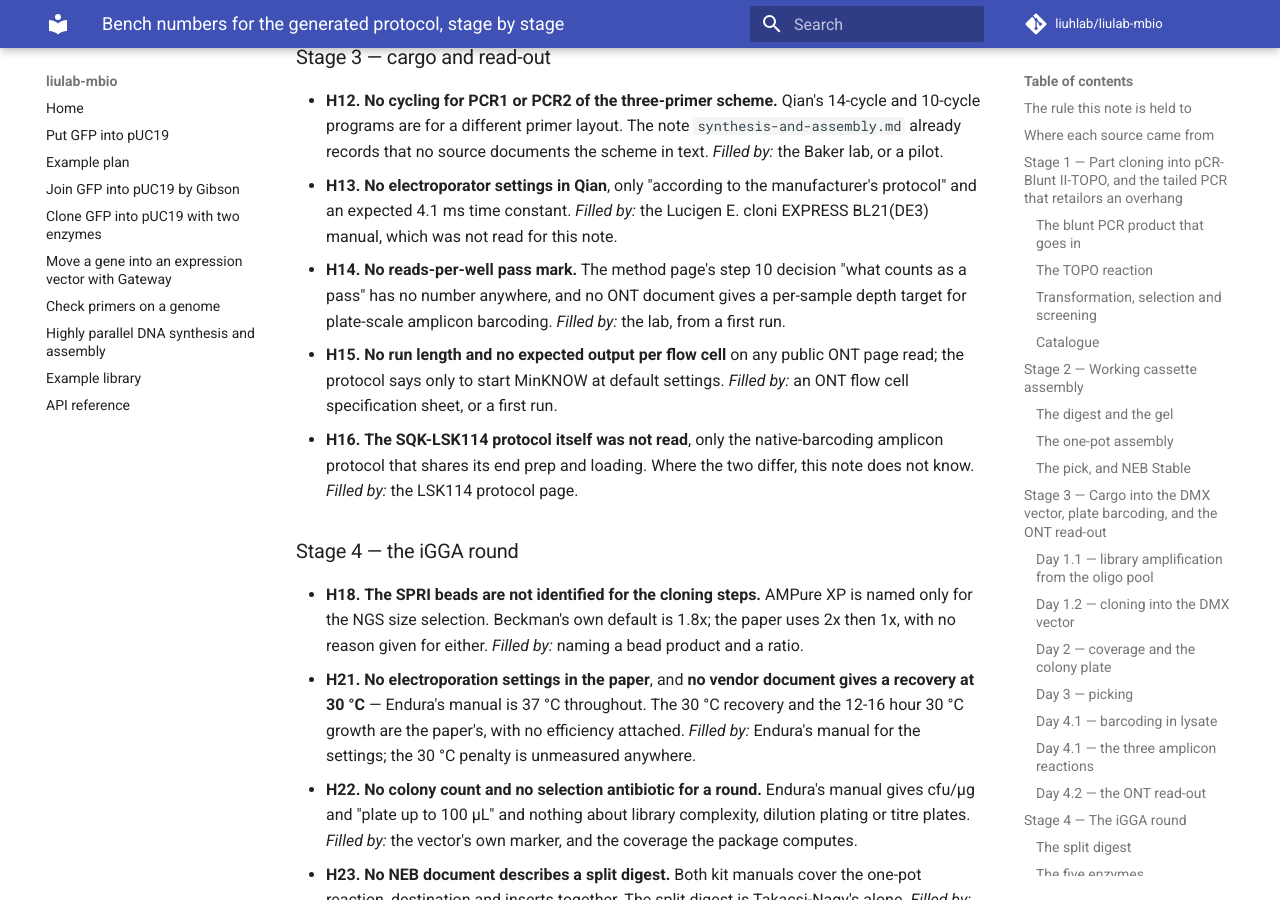
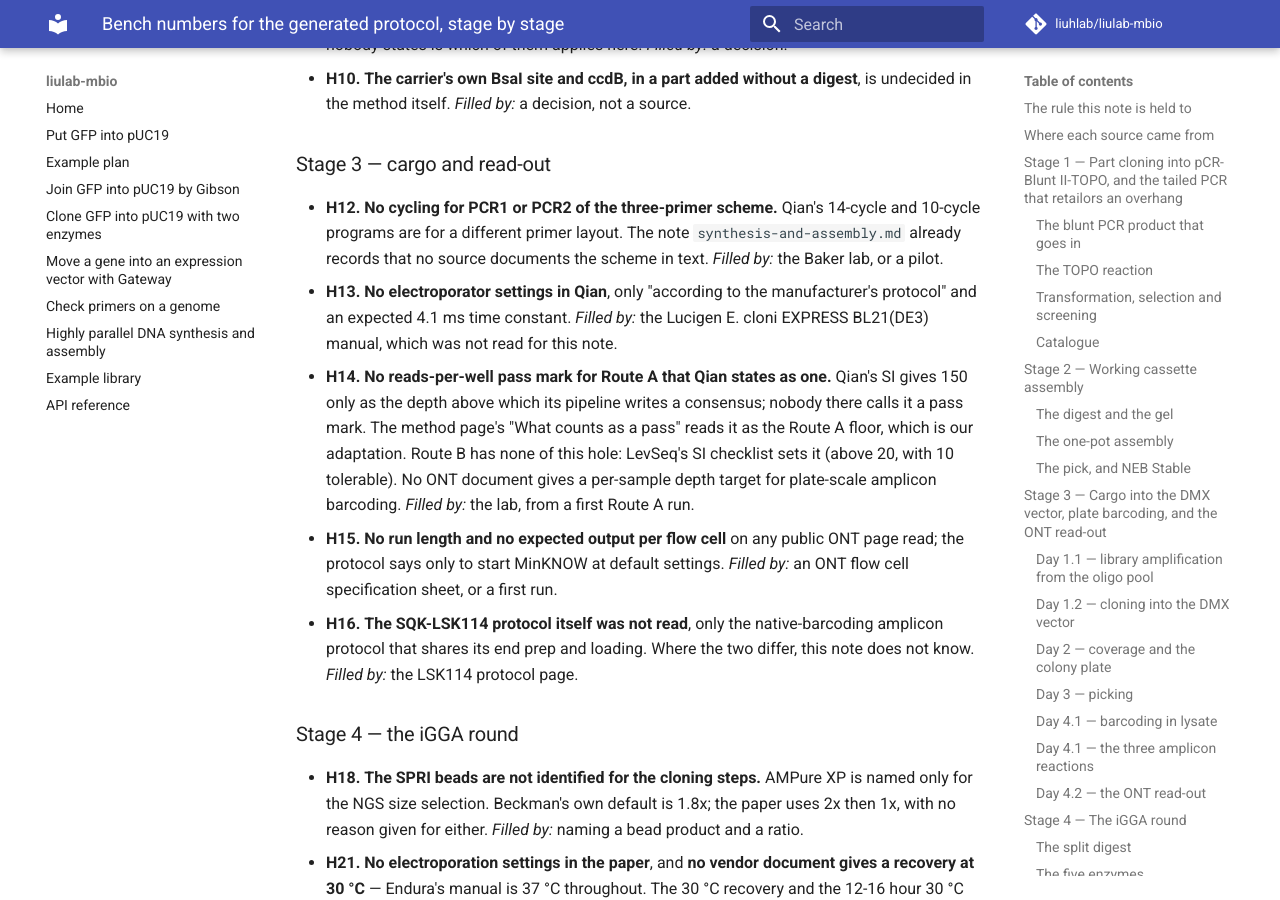
Before and after one commit to liuhlab/liulab-mbio, an MkDocs documentation site: the page built from docs/research/bench-numbers.md, in a window 1280 px wide and 900 px high, scrolled down 29226 px. Built offline with MkDocs 1.6.1 and Material for MkDocs 9.7.7, drawn with Linux system fonts in a browser that asks for light colours; comment, search, counter and statistics services are not loaded; some of the changed text lies outside the part shown.

Commit message:
Say which route H14's missing pass mark survives for (#325)
Route B's floor is LevSeq's; Route A's 150 is Qian's consensus cutoff read as a pass mark.

Co-Authored-By: Claude Opus 5 <noreply@anthropic.com>

```diff
--- a/docs/research/bench-numbers.md
+++ b/docs/research/bench-numbers.md
@@ -341,7 +341,8 @@ amplicons on Day 4. Both are the source's.
 | Small-library alternative | a Flongle flow cell, FLO-FLG114 | Qian SI Day 4.2 |
 | Everything between input and loading | "according to the manufacturer's protocol" — end prep, ligation, bead ratios, loading mass and priming volumes are **not restated by Qian** | Qian SI Day 4.2 |
 | Basecalling | Dorado 0.9.1, super-accuracy model; samtools 1.21, chopper 0.9.0, nanoq 0.10.0, cutadapt 4.9, minimap2 2.28, python 3.11.3 | Qian SI, "Generation of consensus sequences" |
-| Reads per well to call a pass | **ours** — the method page's step 10 decision "what counts as a pass" has no sourced number | — |
+| Reads per well to call a pass, Route A | consensus called only where depth is above 150 — Qian's, a consensus-calling cutoff that the method page reads as the floor ("What counts as a pass") | Qian SI, "Generation of consensus sequences" |
+| Reads per well to call a pass, Route B | above 20 wanted, above 10 tolerable | LevSeq SI checklist; `route-b-index-pcr.md` section 6 |
 | Reads per flow cell to budget | **ours** — no public ONT page gives an output figure for a flow cell | — |
 
 What Qian defers to is ONT's own protocol. **Our route does not need ONT's barcodes** — the
@@ -674,9 +675,12 @@ before that pass still resolves. What closed:
 - **H13.** **No electroporator settings in Qian**, only "according to the manufacturer's protocol" and
   an expected 4.1 ms time constant. *Filled by:* the Lucigen E. cloni EXPRESS BL21(DE3)
   manual, which was not read for this note.
-- **H14.** **No reads-per-well pass mark.** The method page's step 10 decision "what counts as a pass"
-  has no number anywhere, and no ONT document gives a per-sample depth target for plate-scale
-  amplicon barcoding. *Filled by:* the lab, from a first run.
+- **H14.** **No reads-per-well pass mark for Route A that Qian states as one.** Qian's SI gives 150 only
+  as the depth above which its pipeline writes a consensus; nobody there calls it a pass mark. The
+  method page's "What counts as a pass" reads it as the Route A floor, which is our adaptation.
+  Route B has none of this hole: LevSeq's SI checklist sets it (above 20, with 10 tolerable).
+  No ONT document gives a per-sample depth target for plate-scale amplicon barcoding. *Filled by:*
+  the lab, from a first Route A run.
 - **H15.** **No run length and no expected output per flow cell** on any public ONT page read; the
   protocol says only to start MinKNOW at default settings. *Filled by:* an ONT flow cell
   specification sheet, or a first run.
```
